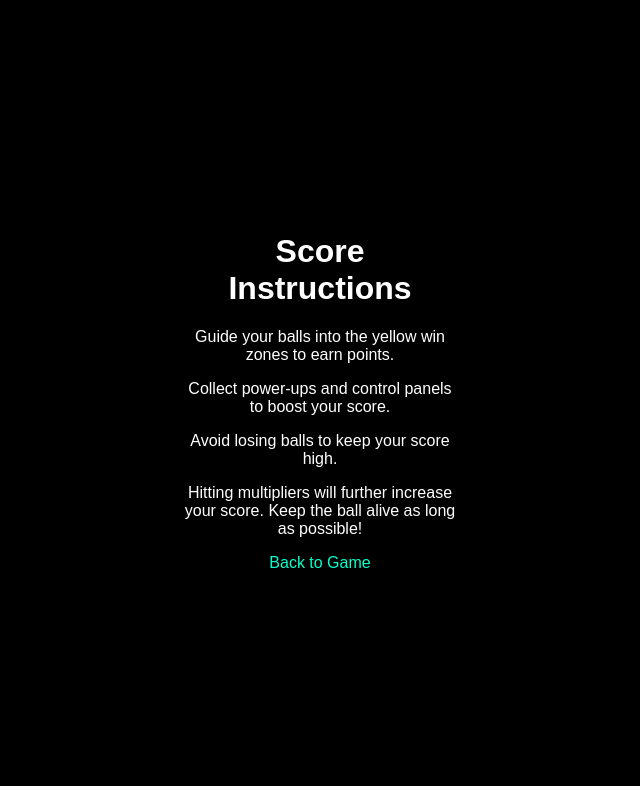
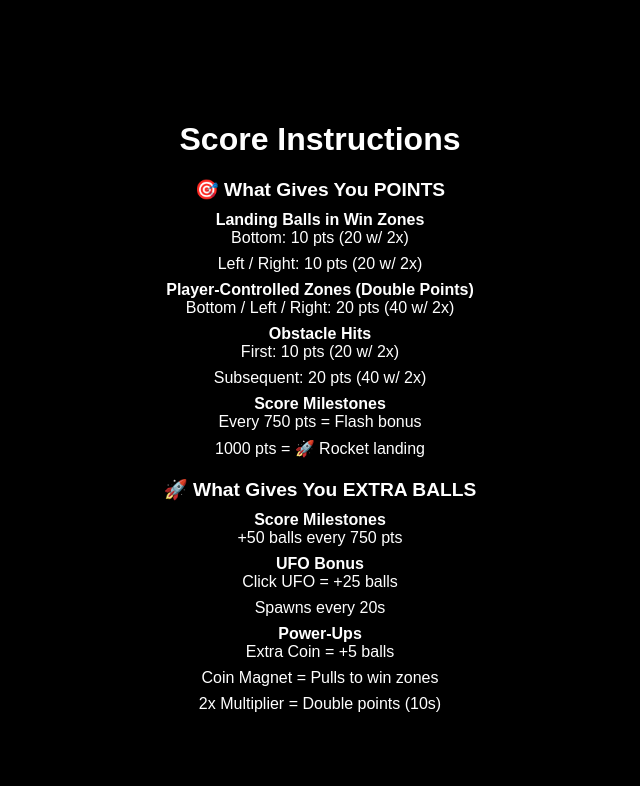
Before and after one commit to xak1234/transender-main, a website: page public/scores.html in a window 1280 px wide. Shown: the whole page, without its empty margins (320-960 px from the left). Drawn offline with Linux system fonts and the light colour scheme.

Commit message:
Update score instructions page with detailed game scoring info

```diff
--- a/public/scores.html
+++ b/public/scores.html
@@ -18,12 +18,28 @@
         }
         #container {
             width: 90vw;
-            max-width: 320px;
+            max-width: 500px;
             max-height: 80vh;
             overflow-y: auto;
             padding: 20px;
             box-sizing: border-box;
             text-align: center;
+        }
+        h1 {
+            margin-bottom: 15px;
+        }
+        h2 {
+            font-size: 1.2rem;
+            margin-top: 20px;
+            margin-bottom: 10px;
+        }
+        ul {
+            list-style: none;
+            padding: 0;
+            margin: 0;
+        }
+        li {
+            margin-bottom: 8px;
         }
         a {
             color: #00ffcc;
@@ -34,10 +50,82 @@
 <body>
     <div id="container">
         <h1>Score Instructions</h1>
-        <p>Guide your balls into the yellow win zones to earn points.</p>
-        <p>Collect power-ups and control panels to boost your score.</p>
-        <p>Avoid losing balls to keep your score high.</p>
-        <p>Hitting multipliers will further increase your score. Keep the ball alive as long as possible!</p>
+
+        <h2>🎯 What Gives You POINTS</h2>
+        <ul>
+            <li><strong>Landing Balls in Win Zones</strong>
+                <ul>
+                    <li>Bottom: 10 pts (20 w/ 2x)</li>
+                    <li>Left / Right: 10 pts (20 w/ 2x)</li>
+                </ul>
+            </li>
+            <li><strong>Player-Controlled Zones (Double Points)</strong>
+                <ul>
+                    <li>Bottom / Left / Right: 20 pts (40 w/ 2x)</li>
+                </ul>
+            </li>
+            <li><strong>Obstacle Hits</strong>
+                <ul>
+                    <li>First: 10 pts (20 w/ 2x)</li>
+                    <li>Subsequent: 20 pts (40 w/ 2x)</li>
+                </ul>
+            </li>
+            <li><strong>Score Milestones</strong>
+                <ul>
+                    <li>Every 750 pts = Flash bonus</li>
+                    <li>1000 pts = 🚀 Rocket landing</li>
+                </ul>
+            </li>
+        </ul>
+
+        <h2>🚀 What Gives You EXTRA BALLS</h2>
+        <ul>
+            <li><strong>Score Milestones</strong>
+                <ul>
+                    <li>+50 balls every 750 pts</li>
+                </ul>
+            </li>
+            <li><strong>UFO Bonus</strong>
+                <ul>
+                    <li>Click UFO = +25 balls</li>
+                    <li>Spawns every 20s</li>
+                </ul>
+            </li>
+            <li><strong>Power-Ups</strong>
+                <ul>
+                    <li>Extra Coin = +5 balls</li>
+                    <li>Coin Magnet = Pulls to win zones</li>
+                    <li>2x Multiplier = Double points (10s)</li>
+                    <li>Super Parachute = Slows descent (10s)</li>
+                </ul>
+            </li>
+            <li><strong>Penalties</strong>
+                <ul>
+                    <li>Blue Bomb: -25 balls</li>
+                </ul>
+            </li>
+        </ul>
+
+        <h2>🎮 Game Mechanics</h2>
+        <ul>
+            <li>Start: 100 balls</li>
+            <li>Lose: When balls fall off</li>
+            <li>Game Over: 0 balls</li>
+            <li>Power-Ups: 1% spawn chance per frame, max 3</li>
+            <li>Auto-fire: After 30s idle</li>
+            <li>Zone Expansion: Win zones grow as you hit</li>
+        </ul>
+
+        <h2>💡 Tips for High Scores</h2>
+        <ul>
+            <li>Control panels for double points</li>
+            <li>Collect power-ups smartly</li>
+            <li>Click UFOs to stay alive</li>
+            <li>Avoid blue bombs</li>
+            <li>Use 2x when you're ball-rich</li>
+        </ul>
+
+        <p style="margin-top:15px;">Max scores come from managing balls + timing multipliers &amp; bonuses!</p>
         <p><a href="/">Back to Game</a></p>
     </div>
 </body>
```
